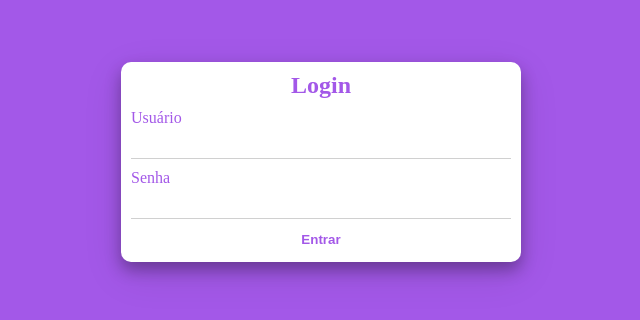
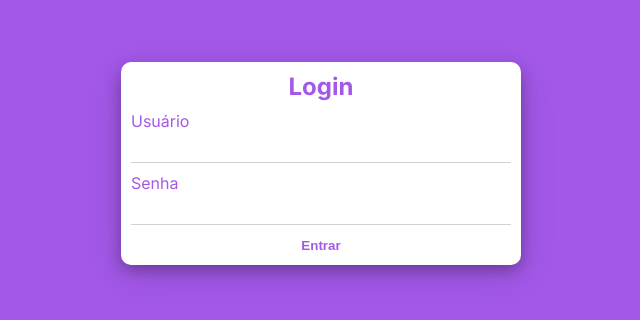
Before and after one commit to alexandrejnrx/controlprod, a Vue app: page / in a window 1280 px wide. Shown: the part 238-558 px from the top of the page, without its empty margins (319-959 px from the left). Built offline with nearby package versions, Linux system fonts and the light colour scheme.

Commit message:
adiciona novas propiedades css nos arquivos: -base.css: font-family; -colors.css: --secondary-color; -font.css: --font-size-base;

```diff
--- a/src/assets/css/base.css
+++ b/src/assets/css/base.css
@@ -1,6 +1,9 @@
+@import url('https://fonts.googleapis.com/css2?family=Inter:wght@300;400;500;600;700&display=swap');
+
 body {
-    background-color: var(--bg-color);
-    margin: 0;
-    padding: 0;
-    box-sizing: border-box;
+  background-color: var(--bg-color);
+  margin: 0;
+  padding: 0;
+  box-sizing: border-box;
+  font-family: 'Inter', sans-serif;
 }
--- a/src/assets/css/colors.css
+++ b/src/assets/css/colors.css
@@ -1,6 +1,6 @@
 :root {
   --bg-color: #a358e8;
-  --secondary-color: white;
+  --secondary-color: #FFFFFFFF;
   --btn-primary-color: #60a852;
   --product-card-color: #EEEEEE;
   --btn-secondary-color: #f16d6d;
--- /dev/null
+++ b/src/assets/css/font.css
@@ -0,0 +1,3 @@
+:root {
+  --font-size-base: 15px;
+}
```
